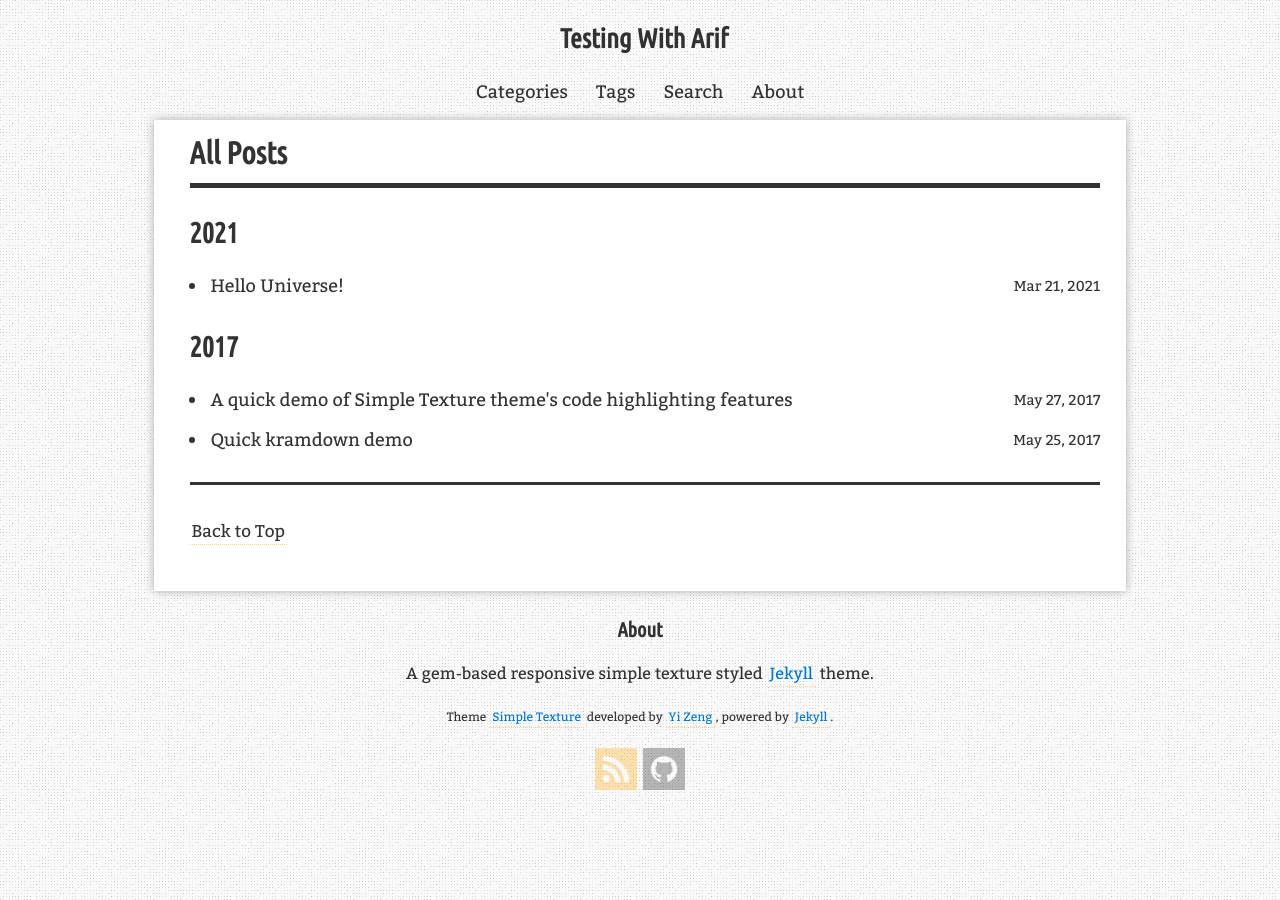
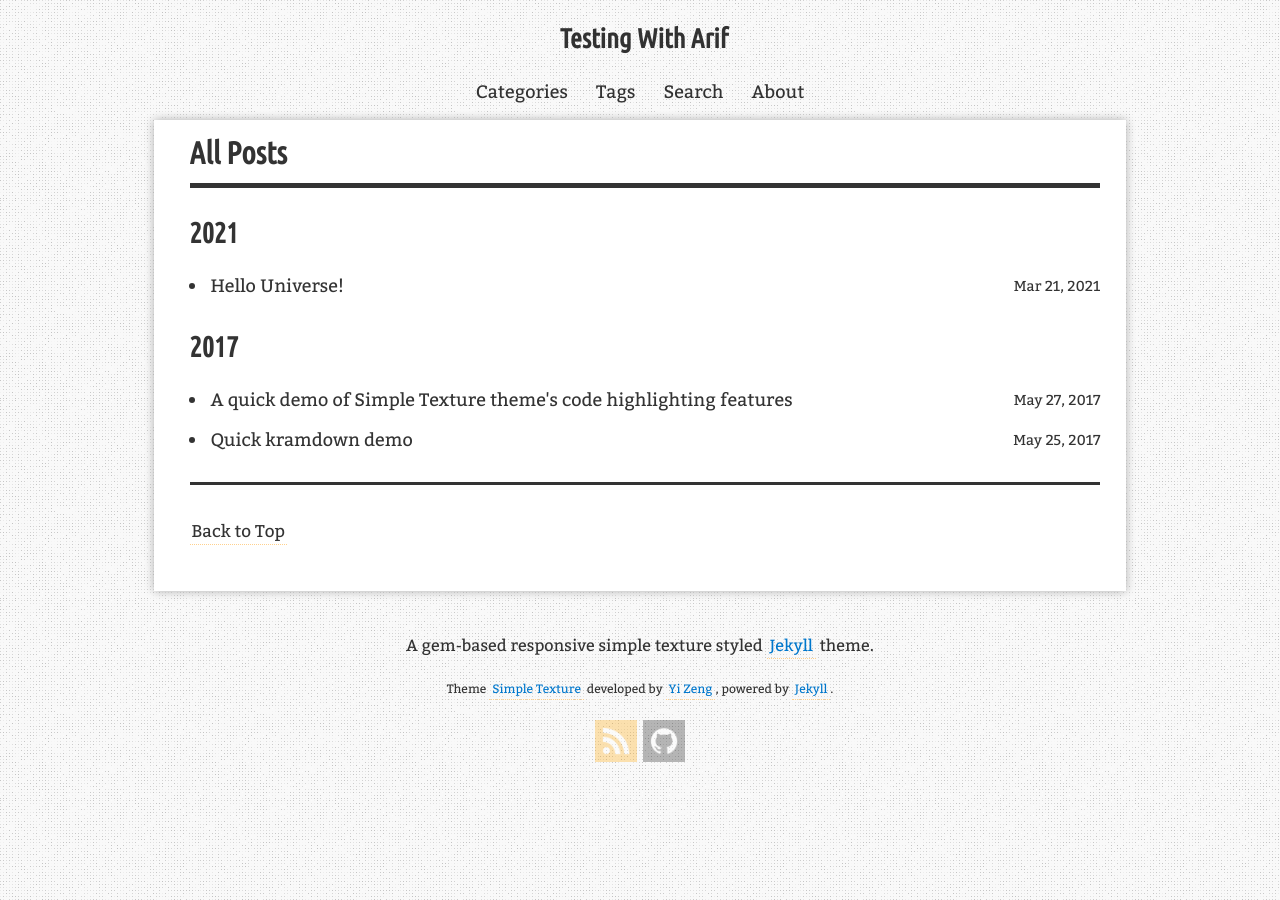
Before and after one commit to arifmasood/testingwitharif.com, a Jekyll site: the page built from index.html, in a window 1280 px wide. Built offline with Jekyll 4.4.1, drawn with Linux system fonts in a browser that asks for light colours; comment, search, counter and statistics services are not loaded.

Commit message:
remove description and ABOUT from footer

```diff
--- a/_includes/blog/footer.html
+++ b/_includes/blog/footer.html
@@ -3,7 +3,8 @@
         <div class="unit-inner unit-foot-inner">
             <div class="misc vcard">
                 <div class="about">
-                    <h4><a href="{{ site.paths.home | relative_url }}">{{ site.data.i18n[site.lang].about }}</a></h4>
+                    <!-- uncomment below line to enable ABOUT link in footer -->
+                    <!-- <h4><a href="{{ site.paths.home | relative_url }}">{{ site.data.i18n[site.lang].about }}</a></h4> -->
                     {% if site.blog.footer_content %}
                         <p>{{ site.blog.footer_content }}</p>
                     {% endif %}
```
